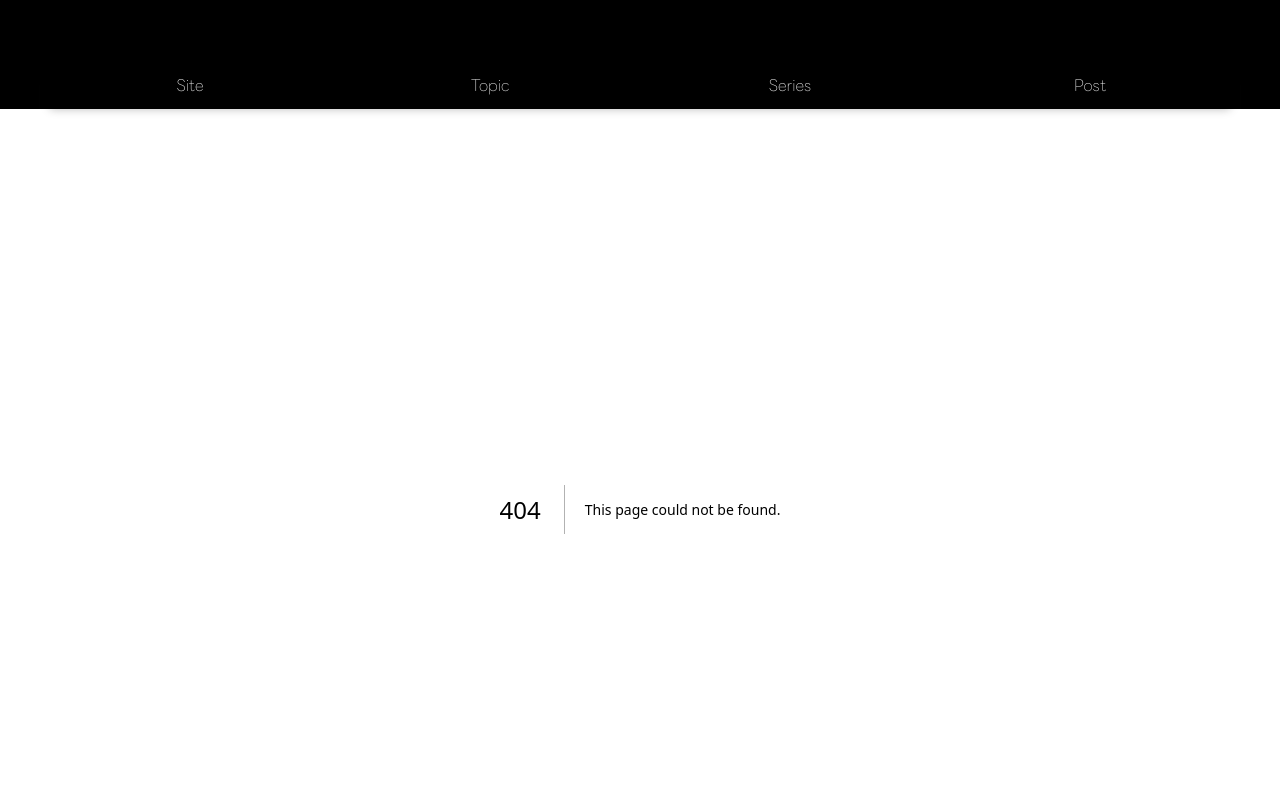
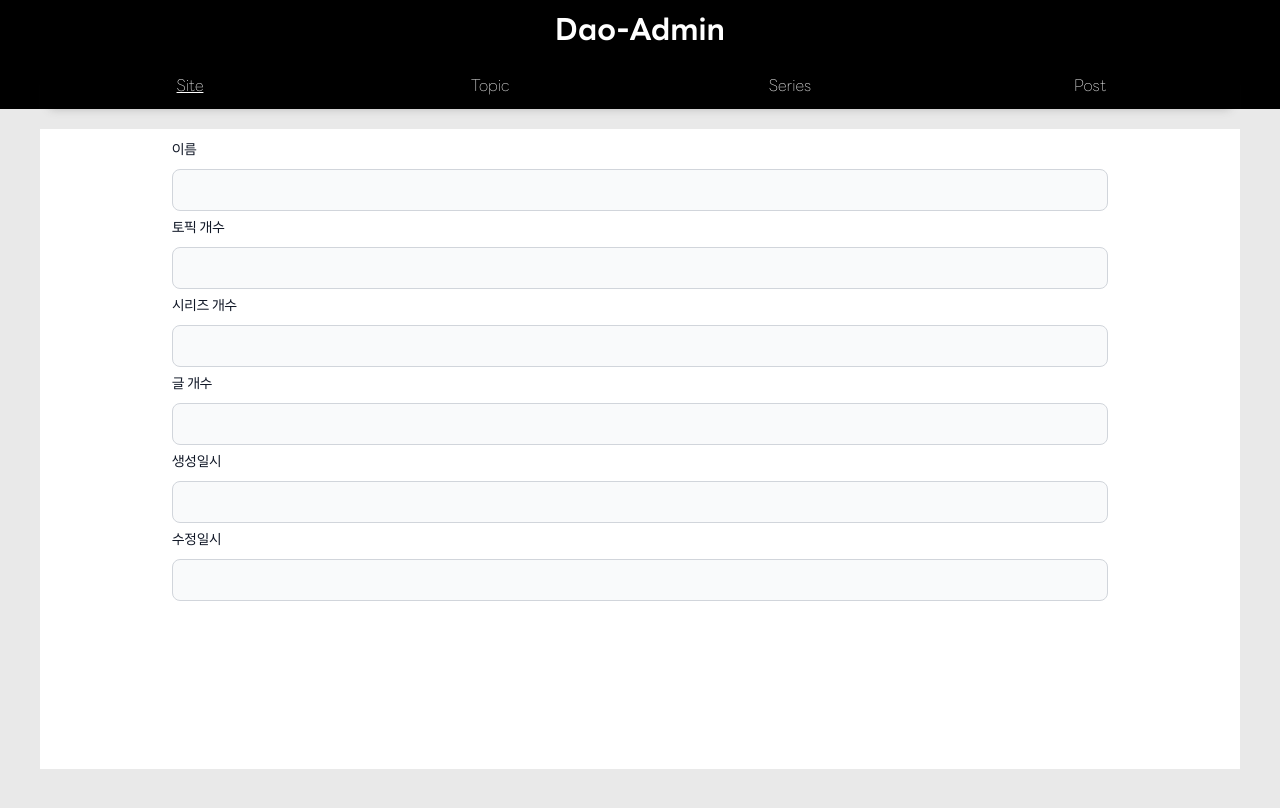
Before and after one commit to limcpf/admin.limc.kr, a Next.js app: page /site/1 in a window 1280 px wide. Before the commit this address had no page. Shown: the top 808 px of the page. Built offline with nearby package versions, Linux system fonts and the light colour scheme.

Commit message:
feat: detail Page, Detail Form 생성

```diff
--- /dev/null
+++ b/app/(menu)/site/[name]/page.tsx
@@ -0,0 +1,70 @@
+import React from "react";
+import {DetailFormProp} from "@/types/detailForm";
+import PageWrapper from "./pageWrapper";
+
+const detailForm:DetailFormProp = {
+    inputs: [
+        {
+            name: "이름",
+            id: "name",
+            col: 12,
+            type: "TEXT"
+        },
+        {
+            name: "토픽 개수",
+            id: "topicCnt",
+            col: 4,
+            type: "TEXT",
+            option: {
+                disabled: true
+            }
+        },
+        {
+            name: "시리즈 개수",
+            id: "seriesCnt",
+            col: 4,
+            type: "TEXT",
+            option: {
+                disabled: true
+            }
+        },
+        {
+            name: "글 개수",
+            id: "postCnt",
+            col: 4,
+            type: "TEXT",
+            option: {
+                disabled: true
+            }
+        },
+        {
+            name: "생성일시",
+            id: "createdAt",
+            col: 12,
+            type: "TEXT"
+        },
+        {
+            name: "수정일시",
+            id: "modifiedAt",
+            col: 12,
+            type: "TEXT"
+        }
+    ],
+    data: [],
+    option: {
+        backBtnUrl: "/site"
+    }
+}
+
+type Props = {
+    params: {
+       name: string
+    }
+}
+
+
+export default async function SiteDetailPage({params}: Props) {
+    return <div className="flex w-full justify-center">
+        <PageWrapper form={detailForm}/>
+    </div>
+}
--- /dev/null
+++ b/app/(menu)/site/[name]/pageWrapper.tsx
@@ -0,0 +1,16 @@
+"use client";
+import React, {FormEvent, FormEventHandler} from "react";
+import DetailForm from "@/components/form/DetailForm";
+import {DetailFormProp} from "@/types/detailForm";
+
+type Props = {
+    form:DetailFormProp
+}
+
+const onSubmit = (evt:FormEvent) => {
+    evt.preventDefault();
+}
+
+export default function pageWrapper({ form }: Props) {
+       return  <DetailForm form={form} onSubmit={onSubmit} />
+}
--- /dev/null
+++ b/components/form/DetailForm.tsx
@@ -0,0 +1,42 @@
+"use client";
+
+import {DetailFormInput, DetailFormProp} from "@/types/detailForm"
+import {FormEventHandler, ReactNode} from "react"
+
+type Props = {
+    form: DetailFormProp,
+    onSubmit: FormEventHandler<HTMLFormElement>,
+    children?:ReactNode
+}
+
+export default function DetailForm({ form, onSubmit, children }:Props) {
+    const inputs = form.inputs
+
+    return <form onSubmit={onSubmit} className="grid grid-cols-12 sm:w-4/5 gap-2 p-3 w-full">
+       { inputs.map(
+            (input:DetailFormInput, idx:number) => {
+                return (
+                    <div
+                        key={`detail-form-input-${idx}`}
+                        className={`col-span-12 sm:col-span-${input.col}`}
+                    >
+                        <label
+                            htmlFor={input.id}
+                            className="block mb-2 text-sm font-medium text-gray-900"
+                        >
+                            {input.name}
+                        </label>
+                        <input
+                            type="text"
+                            id={input.id}
+                            name={input.id}
+                            className="bg-gray-50 border border-gray-300 text-gray-900 text-sm rounded-lg focus:ring-blue-500 focus:border-blue-500 block w-full p-2.5"
+                            //required
+                        />
+                    </div>
+                );
+            }
+       ) }
+        { children ? children : <></> }
+    </form>;
+}
```
Also changed, not shown: types/detailForm.d.ts (added, +24 -0 lines), app/(menu)/site/[name]/page.css (added).
